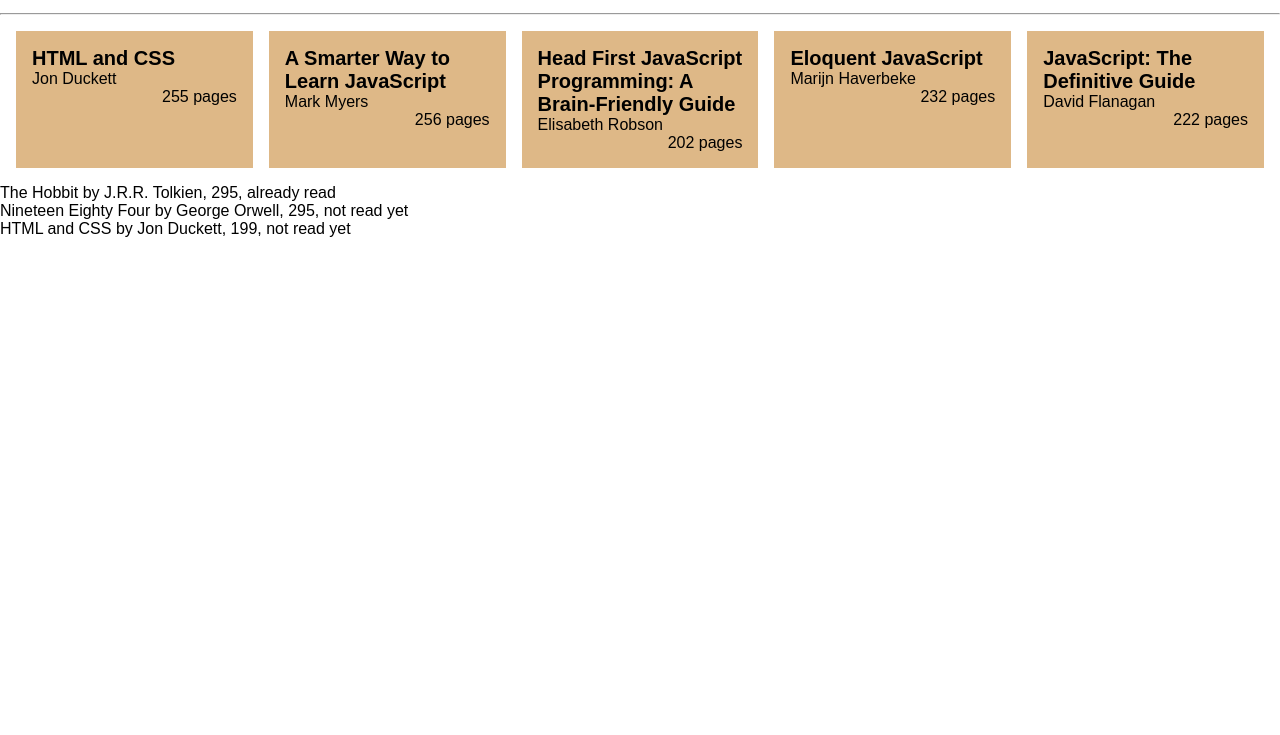
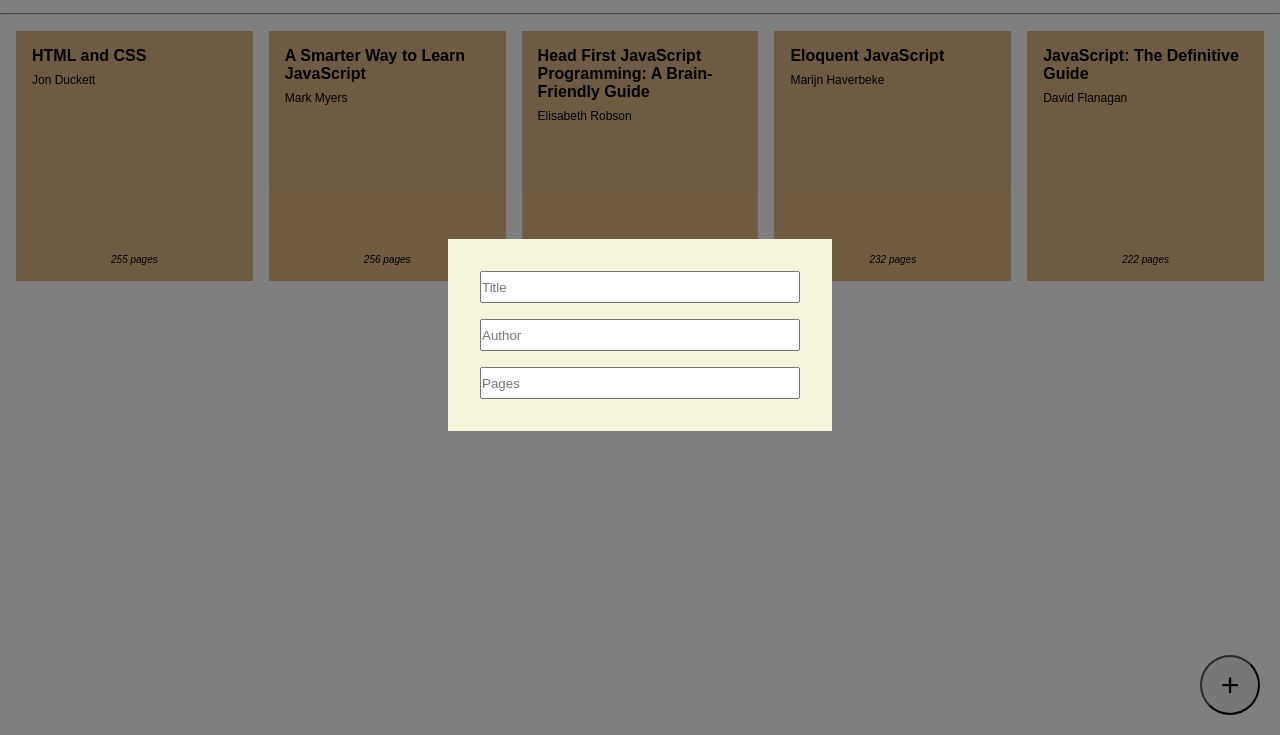
Before and after one commit to maenerosa/library-app, a plain HTML site: page index.html in a window 1280 px wide. Shown: the part 65-800 px from the top of the page. Drawn offline with Linux system fonts and the light colour scheme.

Commit message:
update html and css

```diff
--- a/css/style.css
+++ b/css/style.css
@@ -3,6 +3,11 @@
   padding: 0;
   box-sizing: border-box;
   font-family: Arial, Helvetica, sans-serif;
+}
+
+#root {
+  position: relative;
+  height: 100vh;
 }
 
 .header {
@@ -24,12 +29,68 @@
   flex-direction: column;
   background-color: burlywood;
   padding: 1em;
+  height: 250px;
+}
+
+.book div {
+  flex: 1;
 }
 
 .book h2 {
-  font-size: 20px;
+  font-size: 16px;
+  margin-bottom: 0.5em;
 }
 
-.book p {
-  align-self: flex-end;
+.author {
+  font-size: 12px;
 }
+
+.pages {
+  text-align: center;
+  font-size: 10px;
+  font-style: italic;
+}
+
+.add-btn-container {
+  position: absolute;
+  bottom: 20px;
+  right: 20px;
+}
+
+.add-btn {
+  font-size: 32px;
+  border-radius: 100%;
+  padding: 0.25em;
+  height: 60px;
+  width: 60px;
+}
+
+.add-btn:hover {
+  cursor: pointer;
+}
+
+.modal {
+  display: flex;
+  justify-content: center;
+  align-items: center;
+  position: fixed;
+  top: 0;
+  left: 0;
+  width: 100%;
+  height: 100%;
+  background-color: rgba(0, 0, 0, 0.5);
+  z-index: 999;
+}
+
+.modal-container {
+  background-color: beige;
+  display: flex;
+  flex-direction: column;
+  gap: 1em;
+  padding: 2em;
+}
+
+.modal-container input {
+  height: 32px;
+  width: 320px;
+}
--- a/index.html
+++ b/index.html
@@ -5,13 +5,13 @@
     <meta http-equiv="X-UA-Compatible" content="IE=edge" />
     <meta name="viewport" content="width=device-width, initial-scale=1.0" />
     <link rel="stylesheet" href="css/style.css" />
-    <title>Library Application</title>
+    <title>Library App</title>
   </head>
   <body>
     <div id="root">
       <section class="header">
         <h1>Library Webapp</h1>
-        <p>A simple library webapp built with HTML, CSS and JavaScript</p>
+        <p>A simple library webapp built with HTML, CSS, and JavaScript</p>
       </section>
 
       <hr />
@@ -20,40 +20,52 @@
         <article class="book">
           <div>
             <h2>HTML and CSS</h2>
-            <p>Jon Duckett</p>
+            <p class="author">Jon Duckett</p>
           </div>
-          <p>255 pages</p>
+          <p class="pages">255 pages</p>
         </article>
         <article class="book">
           <div>
             <h2>A Smarter Way to Learn JavaScript</h2>
-            <p>Mark Myers</p>
+            <p class="author">Mark Myers</p>
           </div>
-          <p>256 pages</p>
+          <p class="pages">256 pages</p>
         </article>
         <article class="book">
           <div>
             <h2>Head First JavaScript Programming: A Brain-Friendly Guide</h2>
-            <p>Elisabeth Robson</p>
+            <p class="author">Elisabeth Robson</p>
           </div>
-          <p>202 pages</p>
+          <p class="pages">202 pages</p>
         </article>
         <article class="book">
           <div>
             <h2>Eloquent JavaScript</h2>
-            <p>Marijn Haverbeke</p>
+            <p class="author">Marijn Haverbeke</p>
           </div>
-          <p>232 pages</p>
+          <p class="pages">232 pages</p>
         </article>
         <article class="book">
           <div>
             <h2>JavaScript: The Definitive Guide</h2>
-            <p>David Flanagan</p>
+            <p class="author">David Flanagan</p>
           </div>
-          <p>222 pages</p>
+          <p class="pages">222 pages</p>
         </article>
       </section>
+
+      <div class="add-btn-container">
+        <button class="add-btn">+</button>
+      </div>
+
+      <div class="modal">
+        <div class="modal-container">
+          <input type="text" placeholder="Title" />
+          <input type="text" placeholder="Author" />
+          <input type="text" placeholder="Pages" />
+        </div>
+      </div>
     </div>
+    <script src="js/script.js"></script>
   </body>
-  <script src="js/script.js" defer></script>
 </html>
--- a/js/script.js
+++ b/js/script.js
@@ -12,15 +12,15 @@
   };
 }
 
-const book1 = new Book("The Hobbit", "J.R.R. Tolkien", 295);
-book1.isRead = true;
-library.push(book1);
+// const book1 = new Book("The Hobbit", "J.R.R. Tolkien", 295);
+// book1.isRead = true;
+// library.push(book1);
 
-const book2 = new Book("Nineteen Eighty Four", "George Orwell", 295);
-library.push(book2);
+// const book2 = new Book("Nineteen Eighty Four", "George Orwell", 295);
+// library.push(book2);
 
-const book3 = new Book("HTML and CSS", "Jon Duckett", 199);
-library.push(book3);
+// const book3 = new Book("HTML and CSS", "Jon Duckett", 199);
+// library.push(book3);
 
 library.forEach((book) => {
   const p = document.createElement("p");
```
